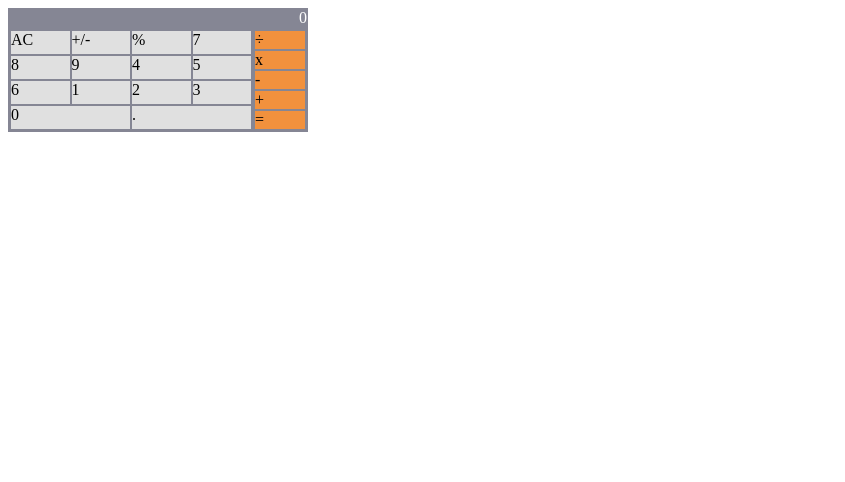
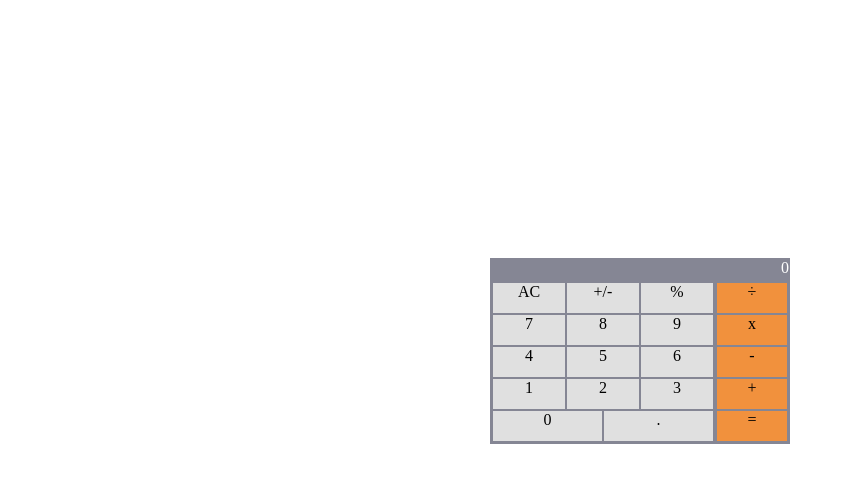
Before and after one commit to arthurborgesdev/math-magicians, a React (Create React App) app: page / in a window 1280 px wide. Shown: the top 482 px of the page, without its empty margins (0-845 px from the left). Built offline with nearby package versions, Linux system fonts and the light colour scheme.

Commit message:
Final touches to the calculator and add the screenshot

```diff
--- a/src/App.css
+++ b/src/App.css
@@ -0,0 +1,8 @@
+.App {
+  display: flex;
+  flex-direction: column;
+  justify-content: center;
+  align-items: center;
+  text-align: center;
+  min-height: 100vh;
+}
--- a/src/components/Calculator.js
+++ b/src/components/Calculator.js
@@ -1,8 +1,12 @@
 import React from 'react';
 import CalculatorButton from './CalculatorButton';
 
-// eslint-disable-next-line react/prefer-stateless-function
 class Calculator extends React.Component {
+  constructor(props) {
+    super(props);
+    this.state = {};
+  }
+
   render() {
     return (
       <div className="calculator-component">
--- a/src/components/CalculatorButton.js
+++ b/src/components/CalculatorButton.js
@@ -1,8 +1,12 @@
 import React from 'react';
 import PropTypes from 'prop-types';
 
-// eslint-disable-next-line react/prefer-stateless-function
 class CalculatorButton extends React.Component {
+  constructor(props) {
+    super(props);
+    this.state = {};
+  }
+
   render() {
     const { text } = this.props;
     return <div className="keyboard-button">{text}</div>;
--- a/src/index.css
+++ b/src/index.css
@@ -5,6 +5,7 @@
 
 .calculator-display {
   text-align: right;
+  height: 20px;
   background-color: #858694;
   color: #fff;
   border: 1px solid #858694;
@@ -29,6 +30,9 @@
 
 .keyboard-button {
   border: 1px solid #858694;
-  width: 50px;
-  flex-grow: 3;
+  width: 70px;
+  height: 30px;
+  flex-grow: 1;
+  align-items: center;
+  margin: 0 auto;
 }
```
Also changed, not shown: screenshot.png (added), 1 other file (tests, documents, lock files or other folders).
